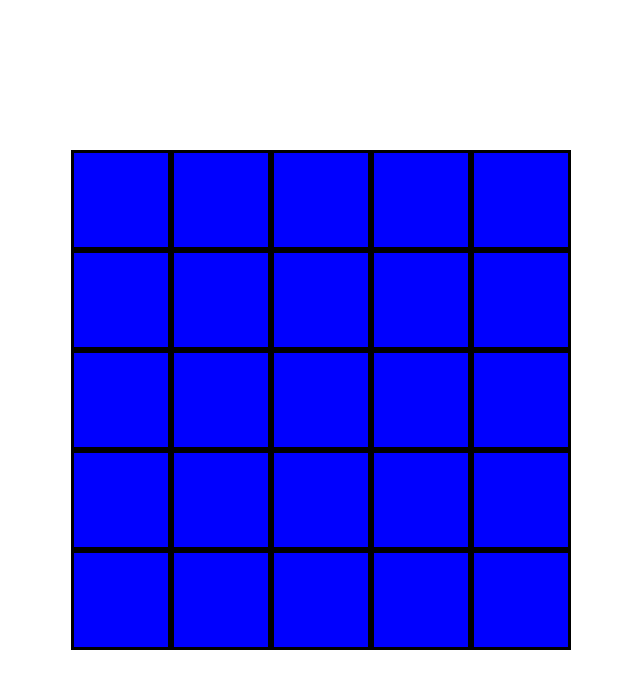
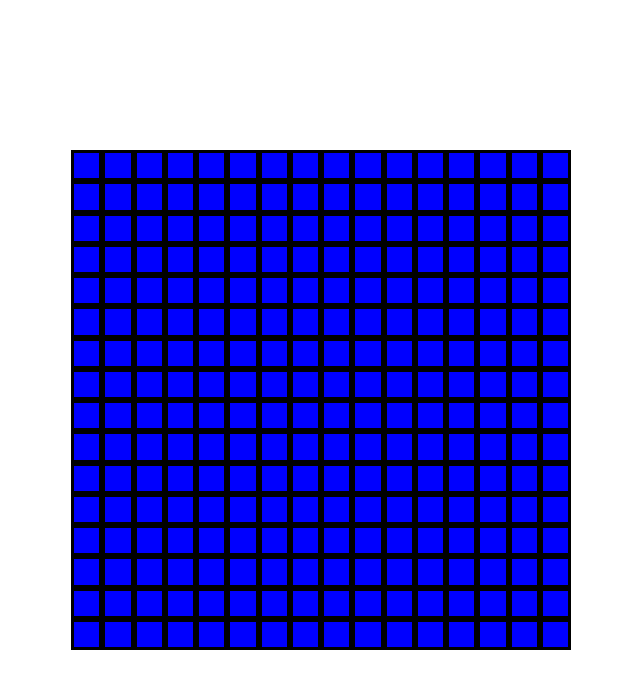
Before and after one commit to Abdulhafiz-juhar/etch-a-sketch, a plain HTML site: page index.html in a window 1280 px wide. Shown: the whole page, without its empty margins (319-959 px from the left). Drawn offline with Linux system fonts and the light colour scheme.

Commit message:
Calculate boxes size based on row value

```diff
--- a/script.js
+++ b/script.js
@@ -1,6 +1,10 @@
 const container = document.querySelector('.container');
 container.style.cssText = 'display: flex';
-let row=25; col=5;
+
+let row = 16;
+let totalBoxes=row*row;
+let basisPercent = 100/row;
+
 
 // for (let j = 0; j < col; j++) {
 //     const column = document.createElement('div');
@@ -17,10 +21,10 @@ let row=25; col=5;
 
 
 //adjust the percent of flex-basis from 20% to be dynamic
-    for (let i = 0; i < row; i++) {
+    for (let i = 0; i < totalBoxes; i++) {
         let box = document.createElement('div');
         box.classList.add('boxes');
-        box.style.cssText = 'flex: 0 0 20%; background-color: blue; border: solid';
+        box.style.cssText = `flex: 0 0 ${basisPercent}%; background-color: blue; border: solid`;
         container.appendChild(box);
     }
 
--- a/style.css
+++ b/style.css
@@ -20,6 +20,8 @@ body {
 .container {
     min-width: 500px;
     min-height: 500px;
+    max-width: 500px;
+    max-height: 500px;
     display: flex;
     flex-wrap: wrap;
 }
```
